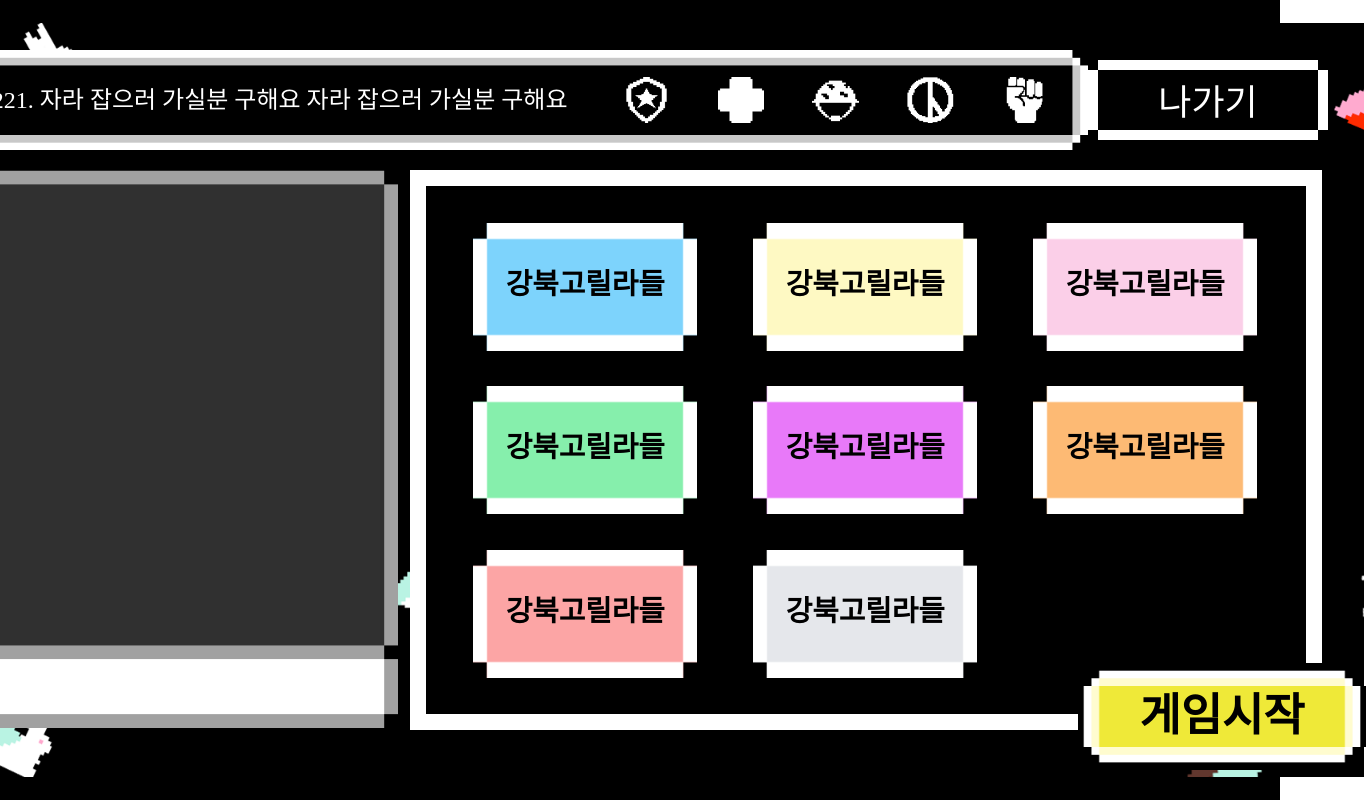
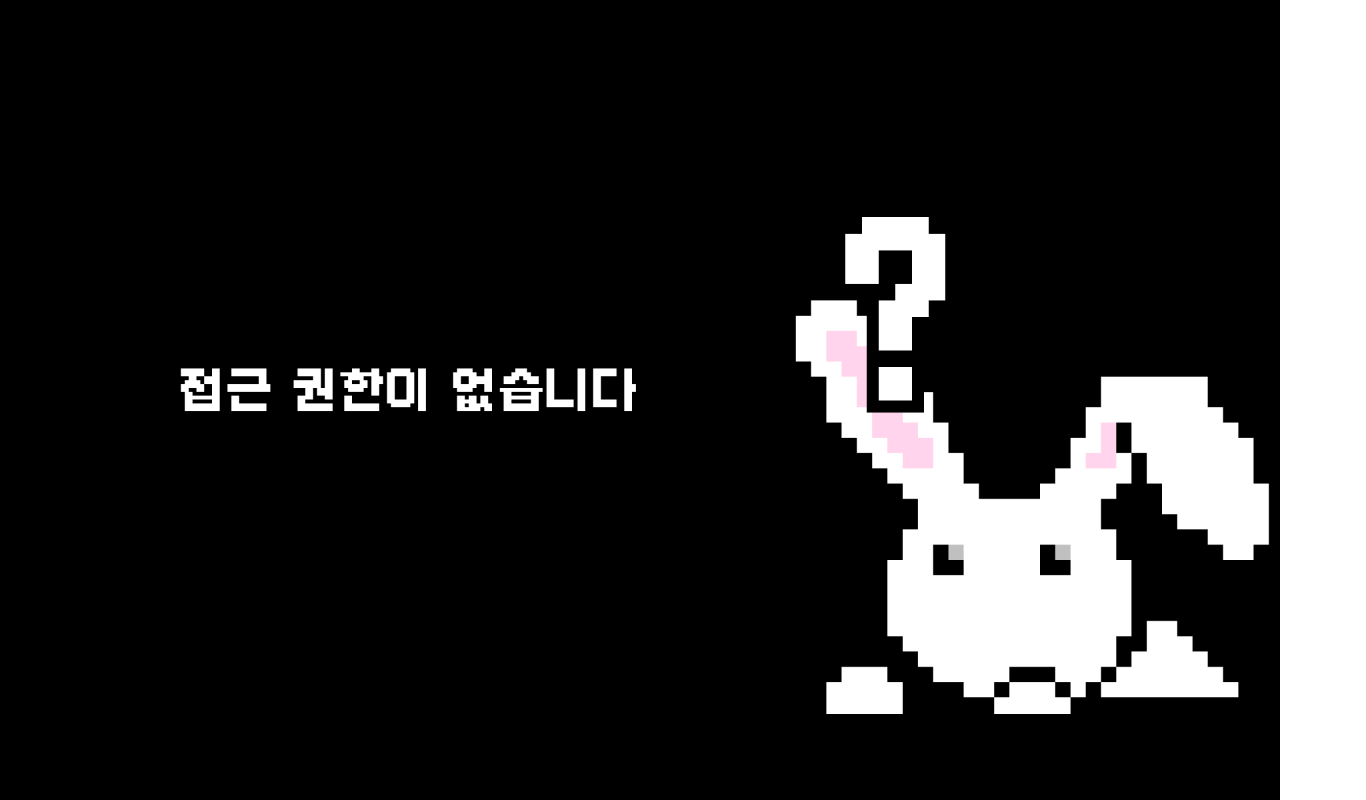
Before and after one commit to tlalswn23/whostheazara, a React (Vite) app in the folder FE/: page /room in a window 1280 px wide. Shown: the whole page, 1366 px wide, since content can reach past the window. Built offline with nearby package versions, Linux system fonts and the light colour scheme; a web font is replaced by a local one.

Commit message:
Refactor: chatList 타입 수정

```diff
--- a/FE/src/components/room/RoomChat.tsx
+++ b/FE/src/components/room/RoomChat.tsx
@@ -6,7 +6,7 @@ import { useEffect } from "react";
 export const RoomChat = () => {
   const [inputChat, setInputChat] = useState("");
   const { client } = useWebSocket();
-  const [chatList, setChatList] = useState([]);
+  const [chatList, setChatList] = useState<string[]>([]);
 
   const onSend = () => {
     if (client && client.connected) {
@@ -22,6 +22,8 @@ export const RoomChat = () => {
 
   useEffect(() => {
     if (client) {
+      client.activate();
+
       client.onConnect = () => {
         // client.subscribe("/some/topic", (message) => {
         //   // replace with your subscription topic
@@ -30,7 +32,6 @@ export const RoomChat = () => {
         //   }
         // });
       };
-      client.activate();
     }
 
     return () => {
--- a/FE/src/privateRoute/PrivateRoute.tsx
+++ b/FE/src/privateRoute/PrivateRoute.tsx
@@ -12,7 +12,7 @@ export function PrivateRoute({ requireAuth }: PrivateRouteProps): React.ReactEle
   const { accessToken } = useAccessTokenState();
 
   //FIXME: requireAuth
-  if (false) {
+  if (requireAuth) {
     // 인증이 반드시 필요한 페이지인 경우
     return accessToken ? <Outlet /> : <ForbiddenAuth />;
   } else {
```
